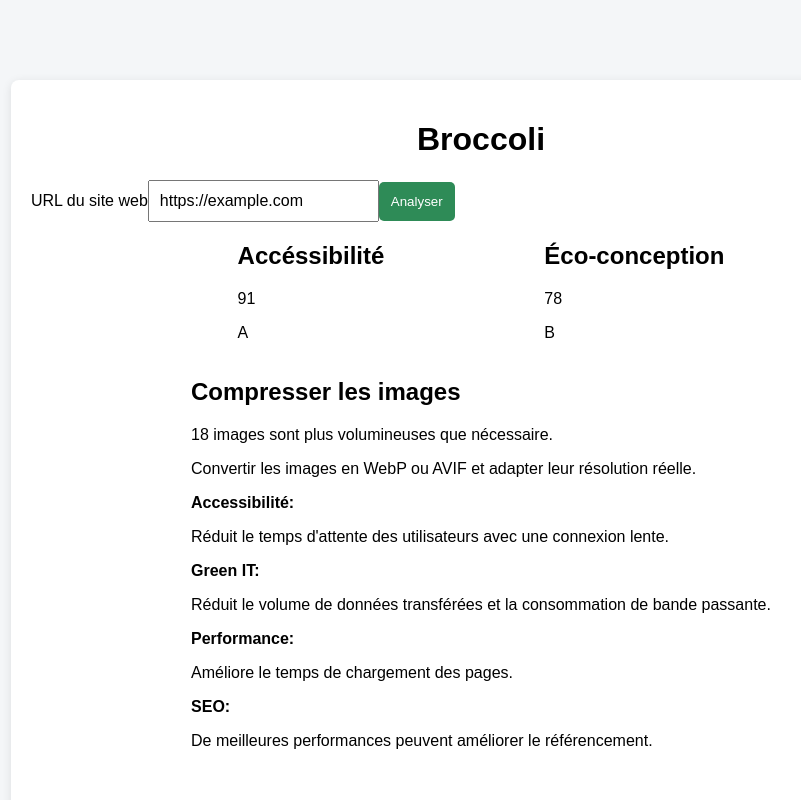
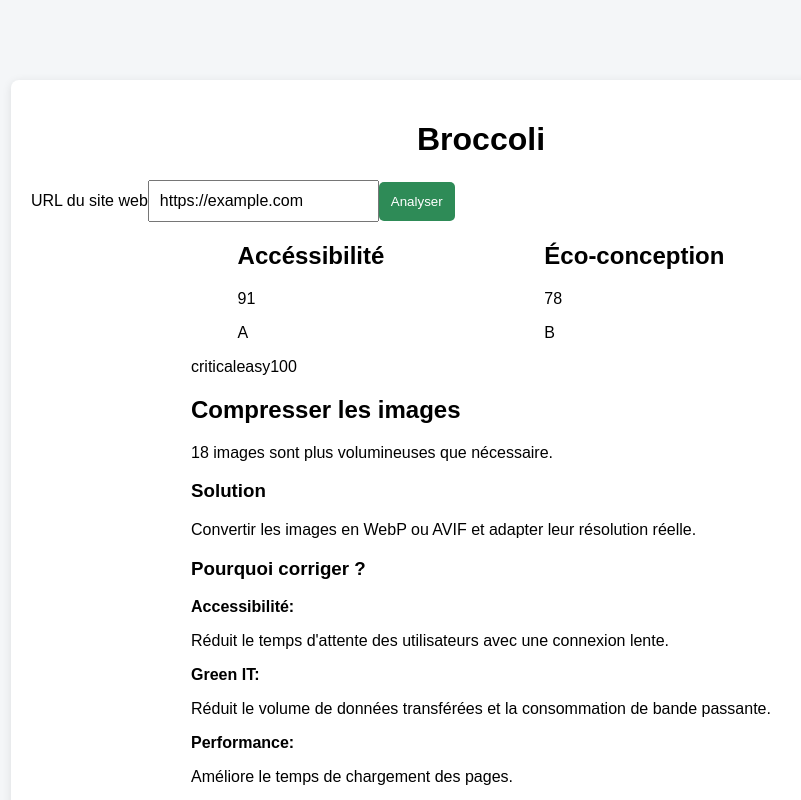
Before and after one commit to GuMarz-og/broccoli, a React app in the folder frontend/: page / in a window 1280 px wide. Both pictures are taken after typing "https://example.com" into the empty fields and a click on the button "Analyser". Shown: the top 800 px of the page, without its empty margins (159-960 px from the left). Built offline with nearby package versions, Linux system fonts and the light colour scheme; the HTML template or start-up script is replaced by a standard one.

Commit message:
Create new composant for recommendation Card : EstimatedGain, Indicators, Header, Recommendation, BenefitsSection

```diff
--- /dev/null
+++ b/frontend/src/components/BenefitsSection/BenefitsSection.jsx
@@ -0,0 +1,18 @@
+import BenefitItem from "../../components/BenefitItem/BenefitItem";
+
+
+function BenefitsSection({benefitList}) {
+
+    return (
+        <div className="benefits-section">
+            <h3>
+                Pourquoi corriger ?
+            </h3>
+            {benefitList.map((benefit) => (
+                <BenefitItem key={benefit.label} benefit={benefit} />
+            ))}
+        </div>
+    );
+}
+
+export default BenefitsSection;
--- a/frontend/src/components/ImprovementCard/ImprovementCard.jsx
+++ b/frontend/src/components/ImprovementCard/ImprovementCard.jsx
@@ -1,4 +1,8 @@
-import BenefitItem from "../../components/BenefitItem/BenefitItem";
+import ImprovementRecommendation from "../../components/ImprovementRecommendation/ImprovementRecommendation";
+import ImprovementHeader from "../../components/ImprovementHeader/ImprovementHeader";
+import BenefitsSection from "../../components/BenefitsSection/BenefitsSection";
+import ImprovementEstimatedGain from "../../components/ImprovementEstimatedGain/ImprovementEstimatedGain";
+import ImprovementIndicators from "../../components/ImprovementIndicators/ImprovementIndicators";
 
 
 function ImprovementCard({improvement}) {
@@ -6,10 +10,12 @@ function ImprovementCard({improvement}) {
     const {
         severity,
         priority,
+        difficulty,
         title,
         description,
         recommendation,
-        benefits
+        benefits,
+        estimatedGain
     } = improvement;
 
     const benefitList = [
@@ -22,20 +28,12 @@ function ImprovementCard({improvement}) {
     return (
         <article className="improvement-card">
 
-            <h2>
-                {title}
-            </h2>
+            <ImprovementIndicators severity={severity} priority={priority} difficulty={difficulty} />
+            <ImprovementHeader title={title} description={description} />
+            <ImprovementRecommendation recommendation={recommendation} />
+            <BenefitsSection benefitList={benefitList} />
+            <ImprovementEstimatedGain estimatedGain={estimatedGain} />
 
-            <p>
-                {description}
-            </p>
-
-            <p>
-                {recommendation}
-            </p>
-            {benefitList.map((benefit) => (
-                <BenefitItem key={benefit.label} benefit={benefit} />
-            ))}
         </article>
     );
 }
--- /dev/null
+++ b/frontend/src/components/ImprovementEstimatedGain/ImprovementEstimatedGain.jsx
@@ -0,0 +1,33 @@
+function ImprovementEstimatedGain({estimatedGain}) {
+
+    const {
+        bandwidth,
+        requests,
+        co2,
+        lcp
+    } = estimatedGain;
+
+    return (
+        <div className="estimated-gain">
+            <h3>
+                Gains estimés :
+            </h3>
+            <ul>
+                <li>
+                    <span className="gain-label">Bande passante :</span> {bandwidth}
+                </li>
+                <li>
+                    <span className="gain-label">Requêtes :</span> {requests}
+                </li>
+                <li>
+                    <span className="gain-label">CO2 :</span> {co2}
+                </li>
+                <li>
+                    <span className="gain-label">LCP :</span> {lcp}
+                </li>
+            </ul>
+        </div>
+    );
+}
+
+export default ImprovementEstimatedGain;
--- /dev/null
+++ b/frontend/src/components/ImprovementHeader/ImprovementHeader.jsx
@@ -0,0 +1,16 @@
+function ImprovementHeader({title, description}) {
+
+    return (
+        <div>
+            <h2>
+                {title}
+            </h2>
+
+            <p>
+                {description}
+            </p>
+        </div>
+    );
+}
+
+export default ImprovementHeader;
--- /dev/null
+++ b/frontend/src/components/ImprovementIndicators/ImprovementIndicators.jsx
@@ -0,0 +1,18 @@
+function ImprovementIndicators({severity, priority, difficulty}) {
+
+    return (
+            <div className="improvement-indicators">
+                <span className={`severity severity-${severity}`}>
+                    {severity}
+                </span>
+                <span className={`difficulty difficulty-${difficulty}`}>
+                    {difficulty}
+                </span>
+                <span className={`priority priority-${priority}`}>
+                    {priority}
+                </span>
+            </div>
+    );
+}
+
+export default ImprovementIndicators;
--- /dev/null
+++ b/frontend/src/components/ImprovementRecommendation/ImprovementRecommendation.jsx
@@ -0,0 +1,18 @@
+function ImprovementRecommendation({recommendation}) {
+
+    return (
+        <div className="recommendation">
+
+            <h3>
+                Solution
+            </h3>
+
+            <p>
+                {recommendation}
+            </p>
+
+        </div>
+    );
+}
+
+export default ImprovementRecommendation;
--- a/frontend/src/data/mockAnalysis.json
+++ b/frontend/src/data/mockAnalysis.json
@@ -109,6 +109,13 @@
         }
       },
 
+      "estimatedGain": {
+        "bandwidth": "-420 KB",
+        "co2": "-0.4 g",
+        "lcp": "-280 ms",
+        "requests": -3
+      },
+
       "reference": {
         "standard": "WCAG 2.2",
         "criterion": "1.1.1",
@@ -154,7 +161,8 @@
       "estimatedGain": {
         "bandwidth": "-2.8 MB",
         "requests": -24,
-        "co2": "-0.9 g"
+        "co2": "-0.9 g",
+        "lcp" : "0 ms"
       },
 
       "reference": {
@@ -197,6 +205,13 @@
           "impact": 0,
           "reason": ""
         }
+      },
+
+      "estimatedGain": {
+        "bandwidth": "-420 KB",
+        "co2": "-0.4 g",
+        "lcp": "-280 ms",
+        "requests": -3
       },
 
       "reference": {
```
Also changed, not shown: frontend/src/components/BenefitsSection/BenefitsSection.css (added), frontend/src/components/ImprovementEstimatedGain/ImprovementEstimatedGain.css (added), frontend/src/components/ImprovementHeader/ImprovementHeader.css (added), frontend/src/components/ImprovementIndicators/ImprovementIndicators.css (added), frontend/src/components/ImprovementRecommendation/ImprovementRecommendation.css (added).
